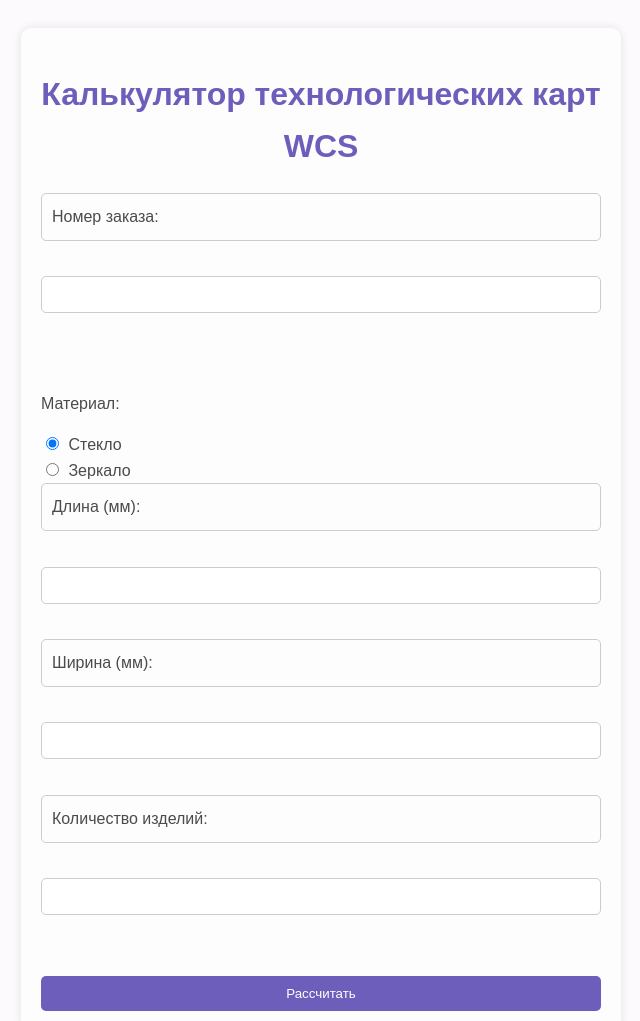
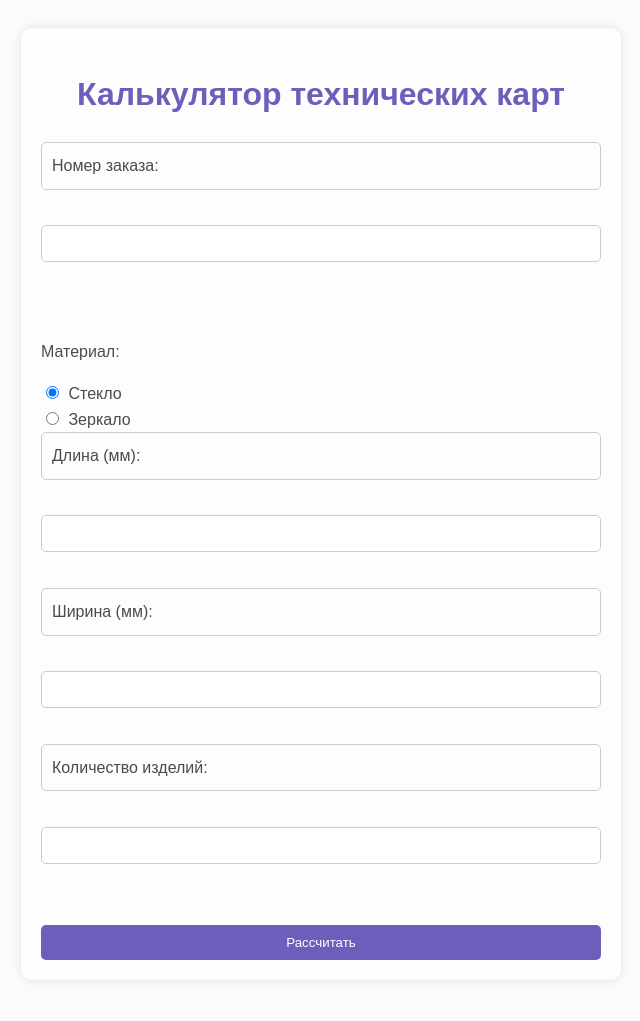
Before and after one commit to kuznetsov523/new1, a plain HTML site: page index.html in a window 1280 px wide. Shown: the whole page, without its empty margins (319-959 px from the left). Drawn offline with Linux system fonts and the light colour scheme.

Commit message:
index.html

```diff
--- a/index.html
+++ b/index.html
@@ -7,7 +7,7 @@
 </head>
 <body>
 <div class="container">
-    <h1>Калькулятор технологических карт WCS</h1>
+    <h1>Калькулятор технических карт</h1>
 
     <!-- Номер заказа -->
     <label for="orderNumber">Номер заказа:</label><br>
```
